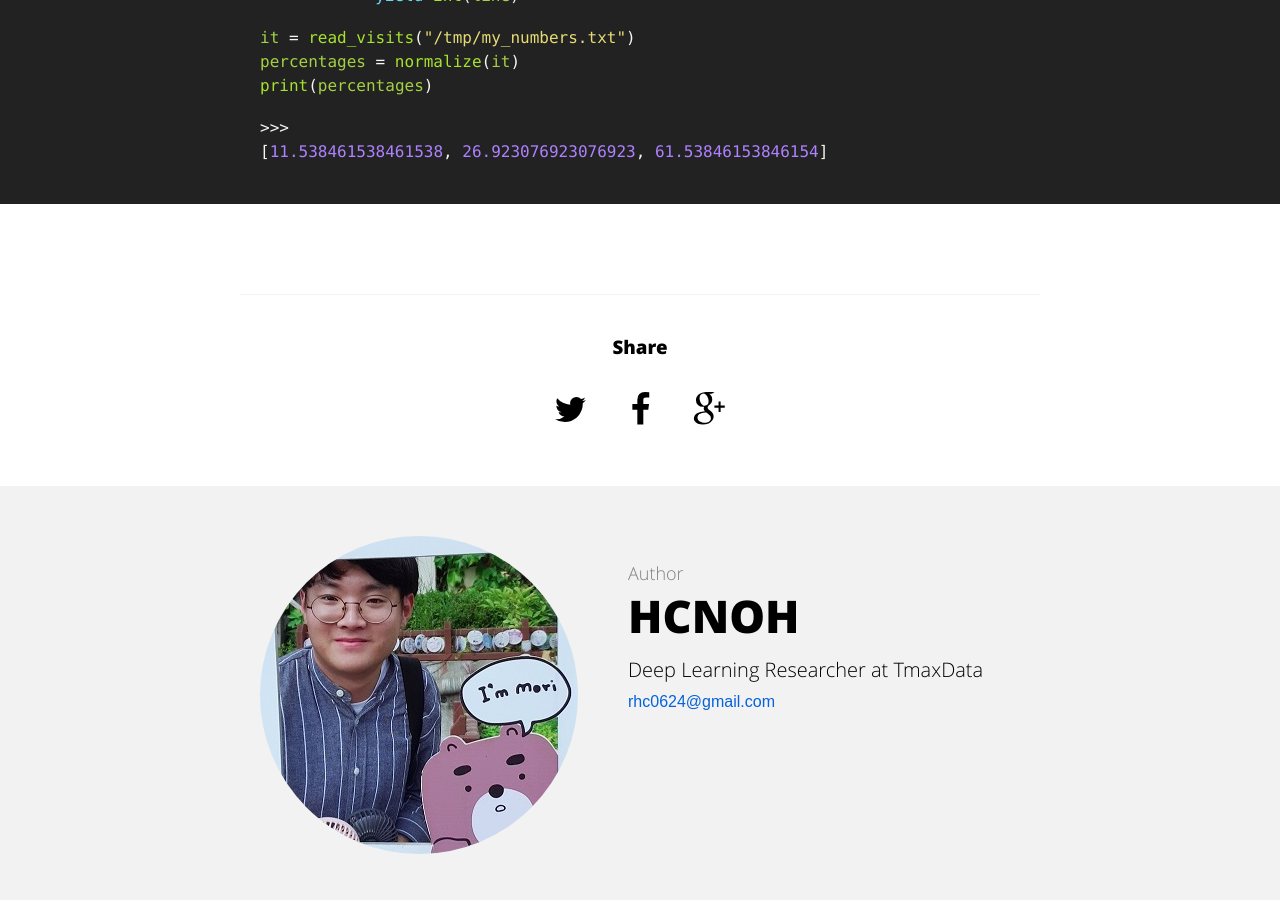
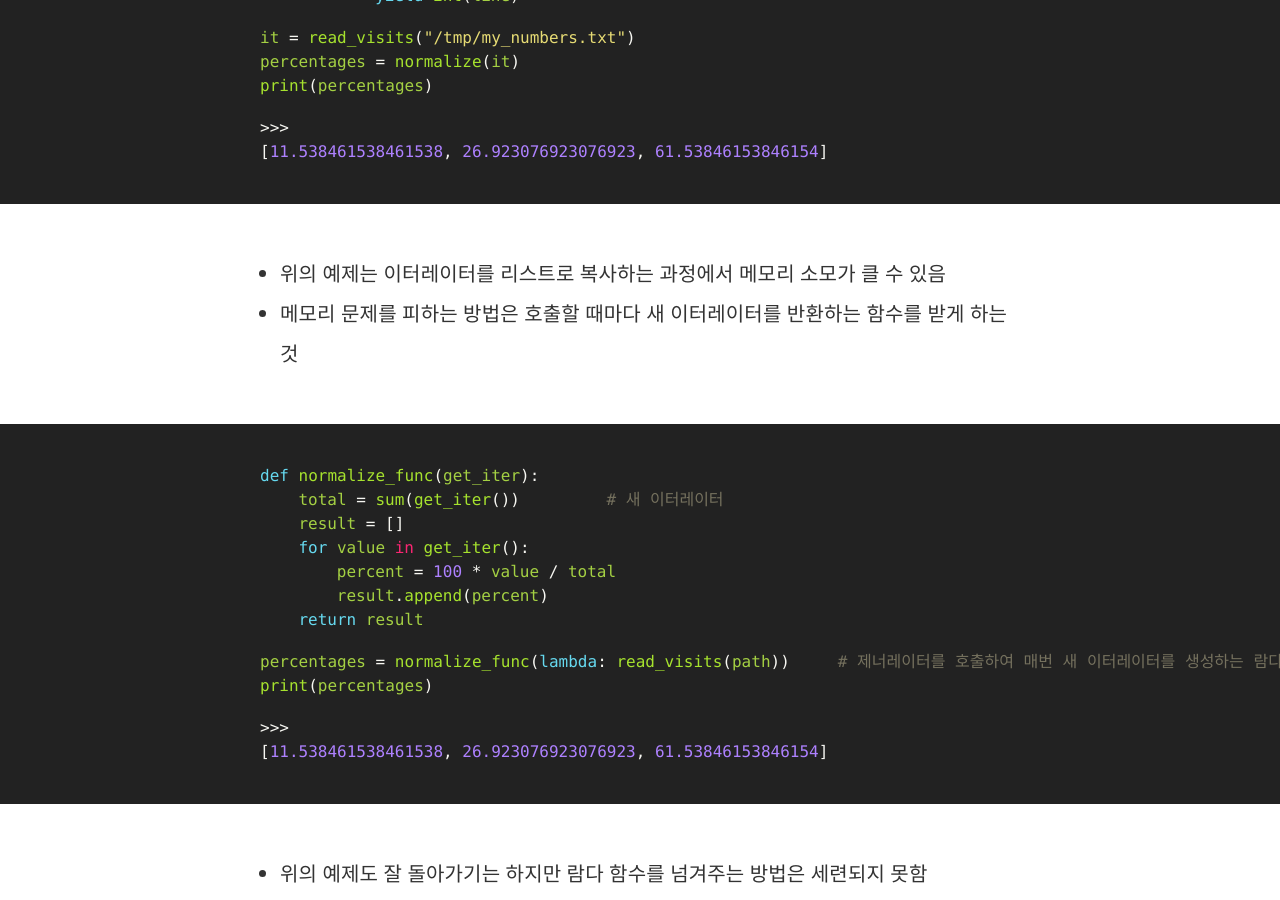
Before and after one commit to hcnoh/blog-prev, a Jekyll site: the page built from _posts/2018-09-27-effective-python-way17.md, in a window 1280 px wide and 900 px high, scrolled down 3754 px. Built offline with Jekyll 4.4.1, drawn with Linux system fonts in a browser that asks for light colours; comment, search, counter and statistics services are not loaded; some of the changed text lies outside the part shown.

Commit message:
Update 2018-09-27-effective-python-way17.md

```diff
--- a/_posts/2018-09-27-effective-python-way17.md
+++ b/_posts/2018-09-27-effective-python-way17.md
@@ -35,9 +35,9 @@ print(percentages)
     - 이 작업을 수행하는 제너레이터를 정의
 {% highlight python %}
 def normalize(numbers):
-    total = sum(numbers)
+    total = sum(numbers)                    # 이터레이터 한 번 소모
     result = []
-    for value in numbers:
+    for value in numbers:                   # 이미 순회가 끝난 이터레이터는 순회를 해도 결과가 나오지 않음
         percent = 100 * value / total
         result.append(percent)
     return result
@@ -94,3 +94,22 @@ print(percentages)
 >>>
 [11.538461538461538, 26.923076923076923, 61.53846153846154]
 {% endhighlight %}
+- 위의 예제는 이터레이터를 리스트로 복사하는 과정에서 메모리 소모가 클 수 있음
+- 메모리 문제를 피하는 방법은 호출할 때마다 새 이터레이터를 반환하는 함수를 받게 하는 것
+{% highlight python %}
+def normalize_func(get_iter):
+    total = sum(get_iter())         # 새 이터레이터
+    result = []
+    for value in get_iter():
+        percent = 100 * value / total
+        result.append(percent)
+    return result
+
+percentages = normalize_func(lambda: read_visits(path))     # 제너레이터를 호출하여 매번 새 이터레이터를 생성하는 람다 표현식을 넘겨줌
+print(percentages)
+
+>>>
+[11.538461538461538, 26.923076923076923, 61.53846153846154]
+{% endhighlight %}
+- 위의 예제도 잘 돌아가기는 하지만 람다 함수를 넘겨주는 방법은 세련되지 못함
+- 같은 결과를 얻을 수 있는 더 좋은 방법: 이터레이터 프로토콜을 구현한 새 컨테이너 클래스를 제공하는 것
```
